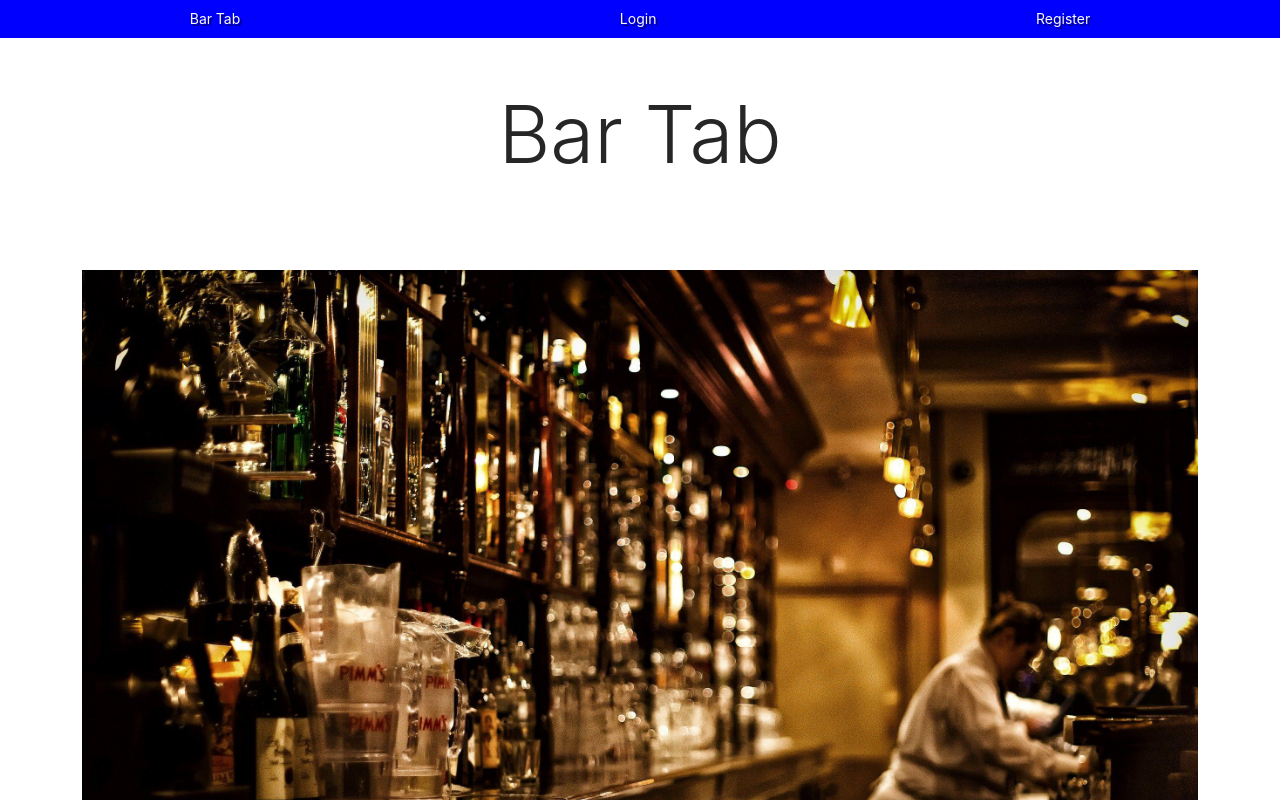
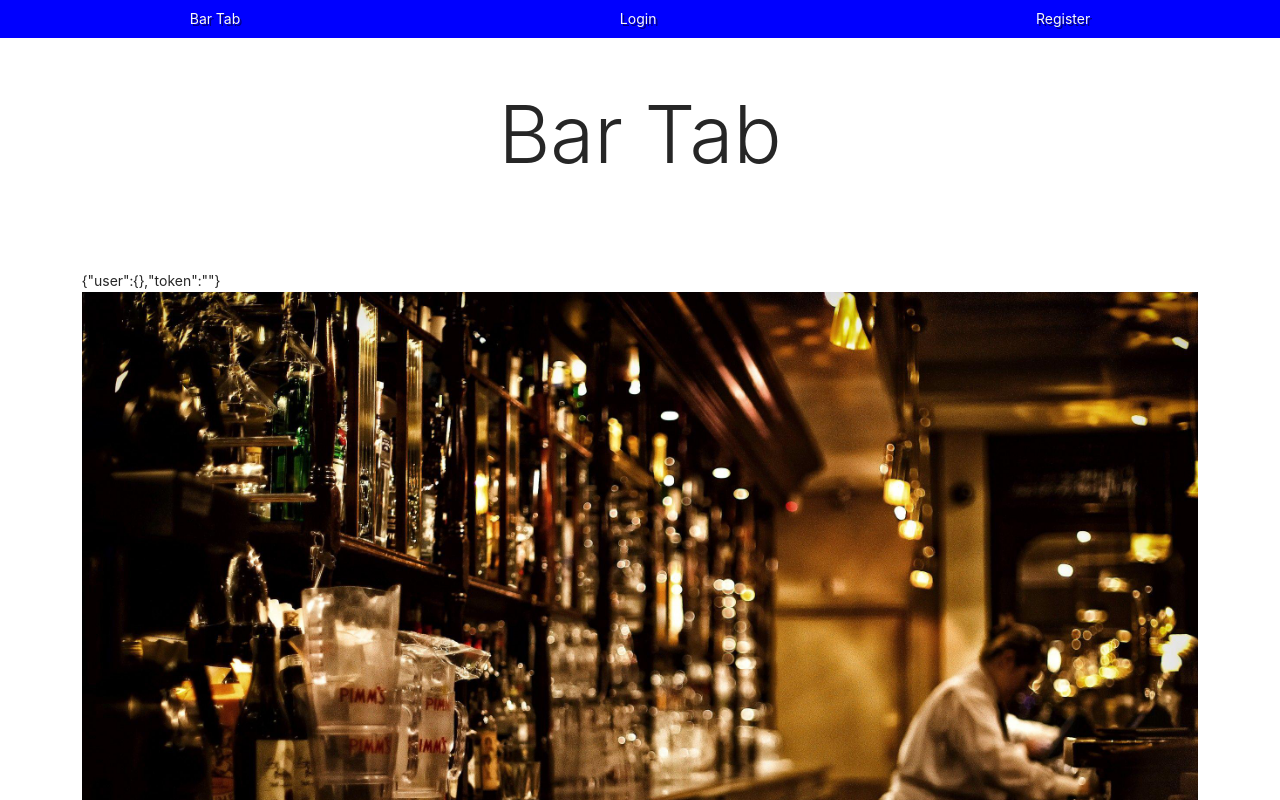
Before and after one commit to BreckCowan/SocialMediaApp2022, a Next.js app in the folder client/: page / in a window 1280 px wide. Shown: the top 800 px of the page. Built offline with nearby package versions, Linux system fonts and the light colour scheme.

Commit message:
added user state to _app.js and index.js

```diff
--- /dev/null
+++ b/client/context/index.js
@@ -0,0 +1,18 @@
+import { useState, createContext } from "react";
+
+const UserContext = createContext();
+
+const UserProvider = ({ children }) => {
+  const [state, setState] = useState({
+    user: {},
+    token: "",
+  });
+
+  return (
+    <UserContext.Provider value={[state, useState]}>
+      {children}
+    </UserContext.Provider>
+  );
+};
+
+export { UserContext, UserProvider };
--- a/client/pages/_app.js
+++ b/client/pages/_app.js
@@ -1,3 +1,4 @@
+import { UserProvider } from "../context";
 import "../public/css/styles.css";
 import "bootstrap/dist/css/bootstrap.min.css";
 import Nav from "../components/Nav";
@@ -8,7 +9,7 @@ import "antd/dist/antd.css";
 
 function MyApp({ Component, pageProps }) {
   return (
-    <>
+    <UserProvider>
       <Head />
       <Nav />
       <ToastContainer
@@ -23,7 +24,7 @@ function MyApp({ Component, pageProps }) {
         pauseOnHover
       />
       <Component {...pageProps} />
-    </>
+    </UserProvider>
   );
 }
 
--- a/client/pages/index.js
+++ b/client/pages/index.js
@@ -1,10 +1,16 @@
+import { useContext } from "react";
+import { UserContext } from "../context";
+
 const Home = () => {
+  const [state, setState ] = useContext(UserContext);
+
   return (
     <div className="container">
       <div className="row">
         <div className="col">
           <h1 className="display-1 text-center py-5">Bar Tab</h1>
-          <img className="bar-pic vignette" src='/images/back-bar.jpg'></img>
+          {JSON.stringify(state)}
+          <img className="bar-pic" src='/images/back-bar.jpg' alt="picture of back bar"></img>
         </div>
       </div>
     </div>
--- a/client/pages/login.js
+++ b/client/pages/login.js
@@ -44,7 +44,6 @@ const Login = () => {
         <div className="col-md-6 offset-md-3">
           <AuthForm
             handleSubmit={handleSubmit}
-
             email={email}
             setEmail={setEmail}
             password={password}
```
